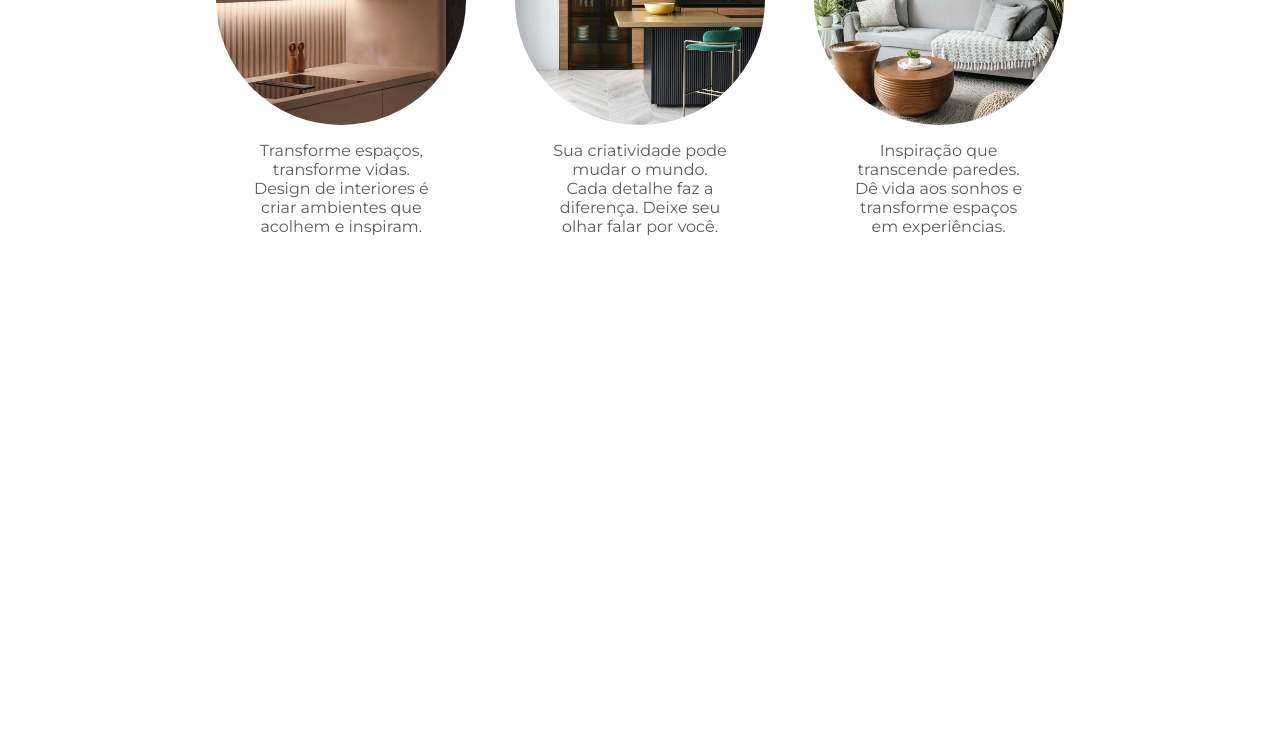
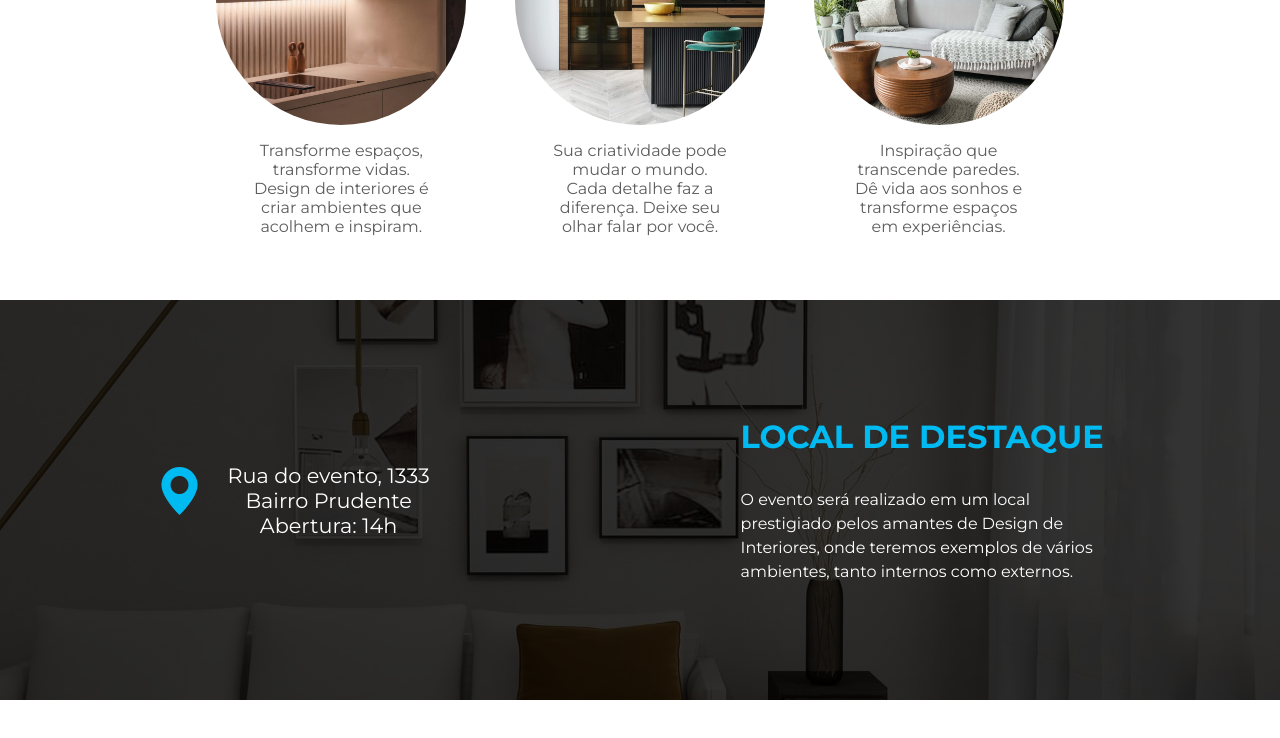
Before and after one commit to Moniquecarvalho/landing_page_indecor, a plain HTML site: page index.html in a window 1280 px wide. Shown: the part 994-1732 px from the top of the page. Drawn offline with nearby package versions, Linux system fonts and the light colour scheme.

Commit message:
Criando no HTML o endereço do evento e já deixando o CSS pronto tbm.

```diff
--- a/css/style.css
+++ b/css/style.css
@@ -147,3 +147,46 @@ body {
 #benefit-3 {
   background-image: url("../img/sqr-3.jpg");
 }
+
+#location {
+  height: 400px;
+  background: linear-gradient(rgba(0, 0, 0, 0.8),
+      rgba(0, 0, 0, 0.8)),
+    url("../img/hrz-1.jpg") no-repeat center center/cover;
+  display: flex;
+  align-items: center;
+  justify-content: space-around;
+  color: var(--text-color);
+  margin-bottom: 3em;
+}
+
+#address,
+#about-location {
+  max-width: 30%;
+}
+
+#address {
+  display: flex;
+}
+
+#address i {
+  color: var(--primary);
+  font-size: 3em;
+  margin-right: .5em;
+}
+
+#address-details {
+  text-align: center;
+  font-size: 1.3em;
+}
+
+#about-location h3 {
+  color: var(--primary);
+  font-size: 2em;
+  margin-bottom: 1em;
+  text-transform: uppercase;
+}
+
+#about-location p {
+  line-height: 1.5em;
+}
--- a/index.html
+++ b/index.html
@@ -82,6 +82,23 @@
       </div>
     </div>
   </section>
+  <section id="location">
+    <div id="address">
+      <i class="bi bi-geo-alt-fill"></i>
+      <div id="address-details">
+        <p>Rua do evento, 1333</p>
+        <p>Bairro Prudente</p>
+        <p>Abertura: 14h</p>
+      </div>
+    </div>
+    <div id="about-location">
+      <h3>Local de destaque</h3>
+      <p>
+        O evento será realizado em um local prestigiado pelos amantes de Design de Interiores, onde teremos exemplos de
+        vários ambientes, tanto internos como externos.
+      </p>
+    </div>
+  </section>
 </body>
 
 </html>
```
